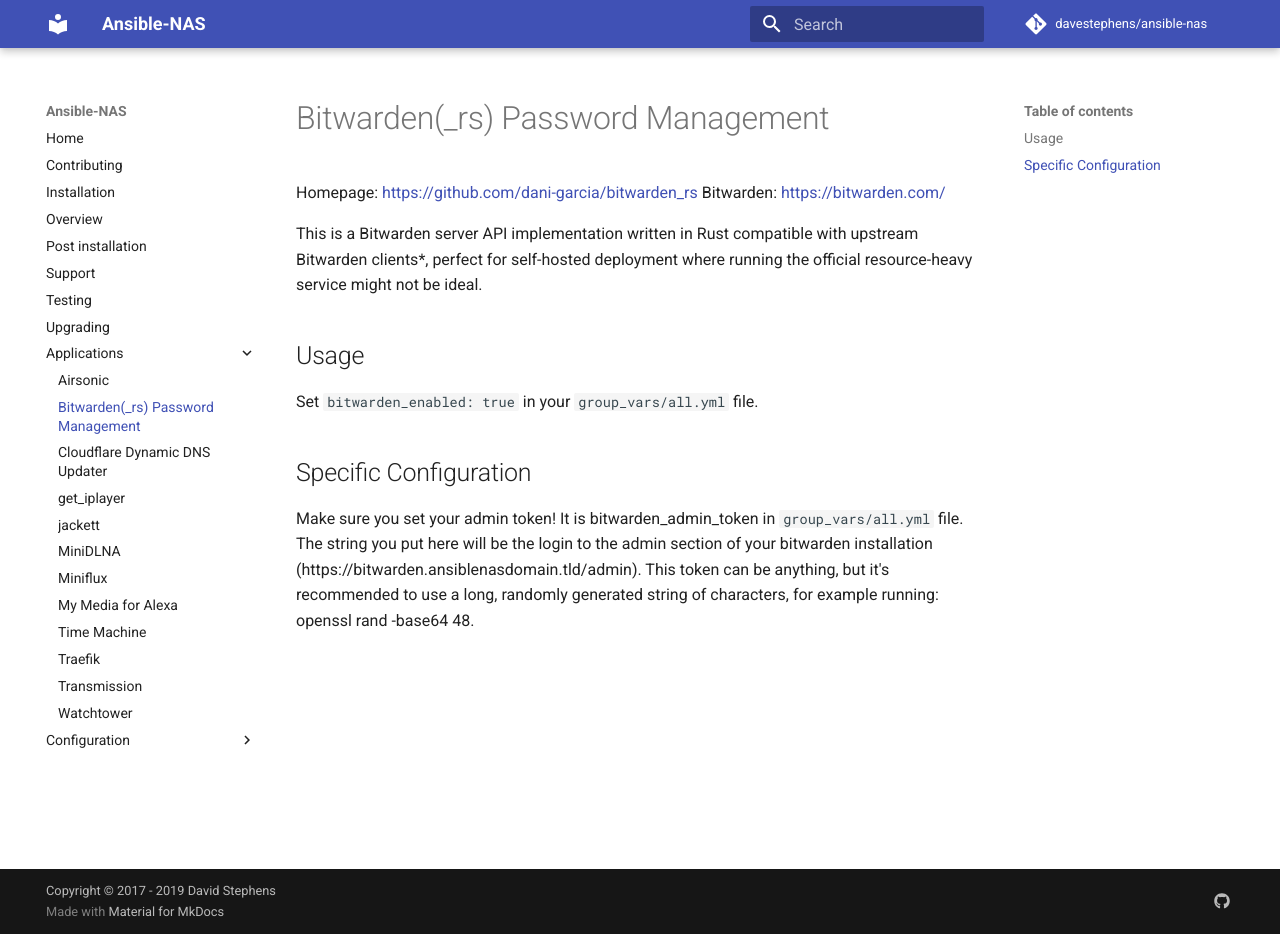
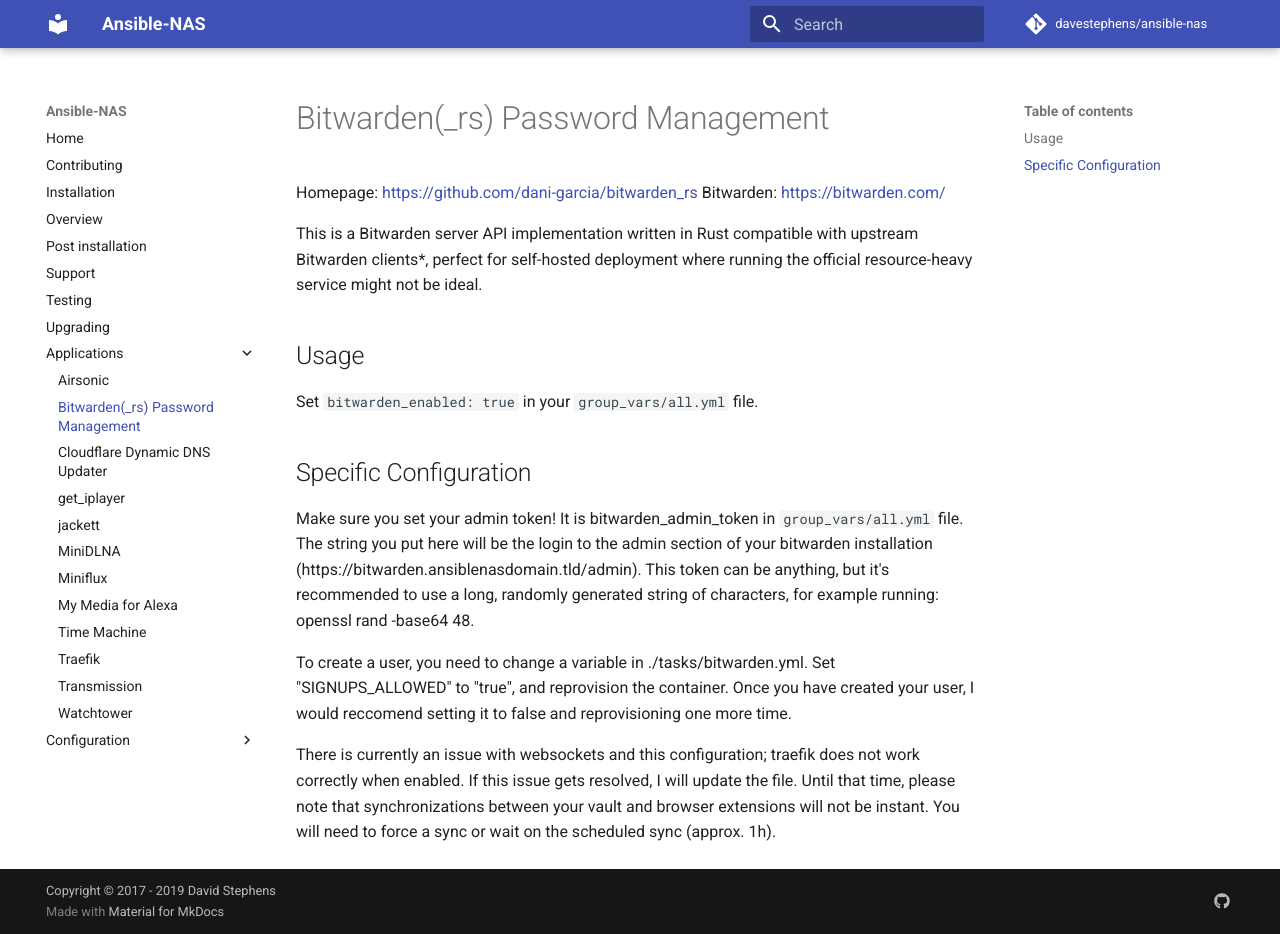
Before and after one commit to davestephens/ansible-nas, an MkDocs documentation site: the page built from docs/applications/bitwarden.md, in a window 1280 px wide and 934 px high. Built offline with MkDocs 1.6.1 and Material for MkDocs 9.7.7, drawn with Linux system fonts in a browser that asks for light colours; comment, search, counter and statistics services are not loaded.

Commit message:
Updated bitwarden and documentation

```diff
--- a/docs/applications/bitwarden.md
+++ b/docs/applications/bitwarden.md
@@ -11,5 +11,8 @@ Set `bitwarden_enabled: true` in your `group_vars/all.yml` file.
 
 ## Specific Configuration
 
-Make sure you set your admin token! It is bitwarden_admin_token in `group_vars/all.yml` file. The string you put here will be the login to the admin section
-of your bitwarden installation (https://bitwarden.ansiblenasdomain.tld/admin). This token can be anything, but it's recommended to use a long, randomly generated string of characters, for example running: openssl rand -base64 48.
+Make sure you set your admin token! It is bitwarden_admin_token in `group_vars/all.yml` file. The string you put here will be the login to the admin section of your bitwarden installation (https://bitwarden.ansiblenasdomain.tld/admin). This token can be anything, but it's recommended to use a long, randomly generated string of characters, for example running: openssl rand -base64 48.
+
+To create a user, you need to change a variable in ./tasks/bitwarden.yml. Set "SIGNUPS_ALLOWED" to "true", and reprovision the container. Once you have created your user, I would reccomend setting it to false and reprovisioning one more time.
+
+There is currently an issue with websockets and this configuration; traefik does not work correctly when enabled. If this issue gets resolved, I will update the file. Until that time, please note that synchronizations between your vault and browser extensions will not be instant. You will need to force a sync or wait on the scheduled sync (approx. 1h).
```
Also changed, not shown: 1 other file.
